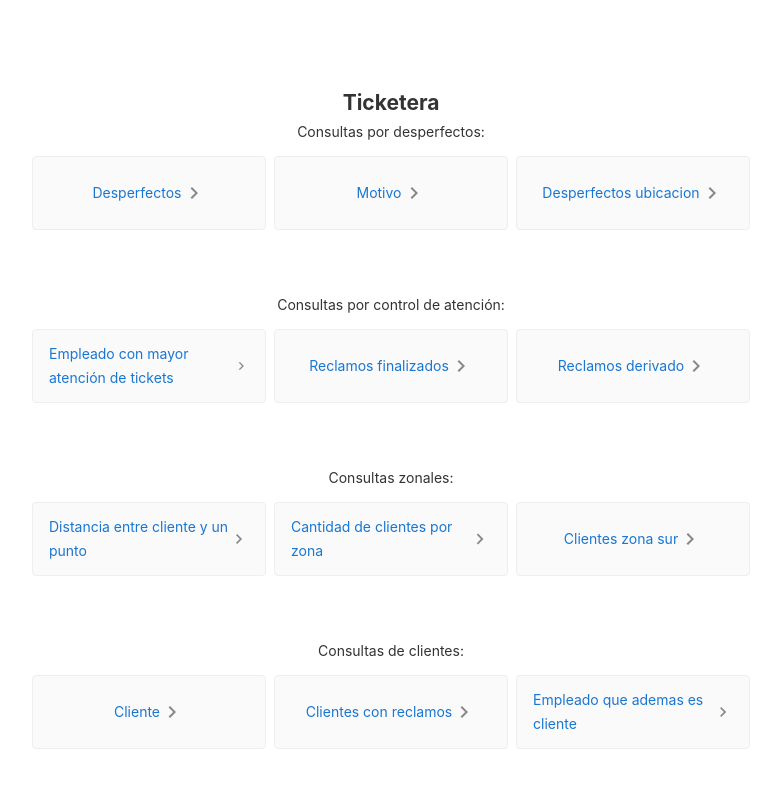
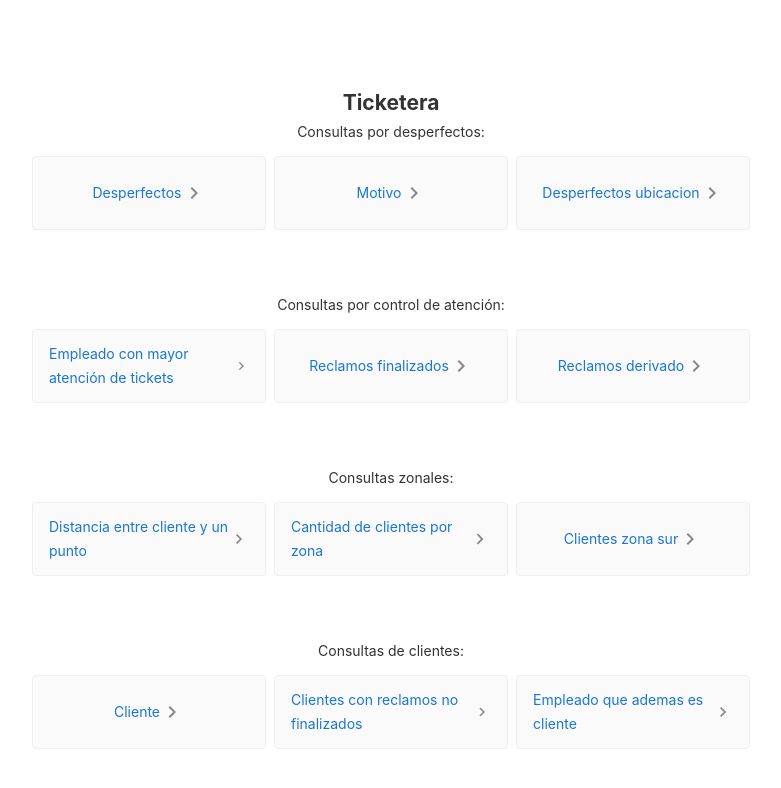
Before and after one commit to JuliSdru/TP-BD-MongoFront, an Angular app: page / in a window 1280 px wide. Shown: the top 788 px of the page, without its empty margins (249-1030 px from the left). Built offline with nearby package versions, Linux system fonts and the light colour scheme.

Commit message:
consultas

```diff
--- a/src/app/app.component.html
+++ b/src/app/app.component.html
@@ -389,7 +389,7 @@
       </svg>
     </a>
     <a class="card" rel="noopener" href="#" (click)="getReclamosCliente()">
-      <span>Clientes con reclamos</span>
+      <span>Clientes con reclamos no finalizados</span>
       <svg class="material-icons" xmlns="http://www.w3.org/2000/svg" width="24" height="24" viewBox="0 0 24 24">
         <path d="M10 6L8.59 7.41 13.17 12l-4.58 4.59L10 18l6-6z" />
       </svg>
--- a/src/app/app.component.ts
+++ b/src/app/app.component.ts
@@ -52,14 +52,14 @@ export class AppComponent {
   }
 
   getReclamosCliente() {
-    return this.http.get(this.urlServer.concat("empleadoCliente"))
+    return this.http.get(this.urlServer.concat("reclamosClientes"))
       .subscribe((data: any) => {
         this.cliente = JSON.stringify(data)
       })
   }
 
   getEmpleadoCliente() {
-    return this.http.get(this.urlServer.concat("reclamosClientes"))
+    return this.http.get(this.urlServer.concat("empleadoCliente"))
       .subscribe((data: any) => {
         this.cliente = JSON.stringify(data)
       })
```
